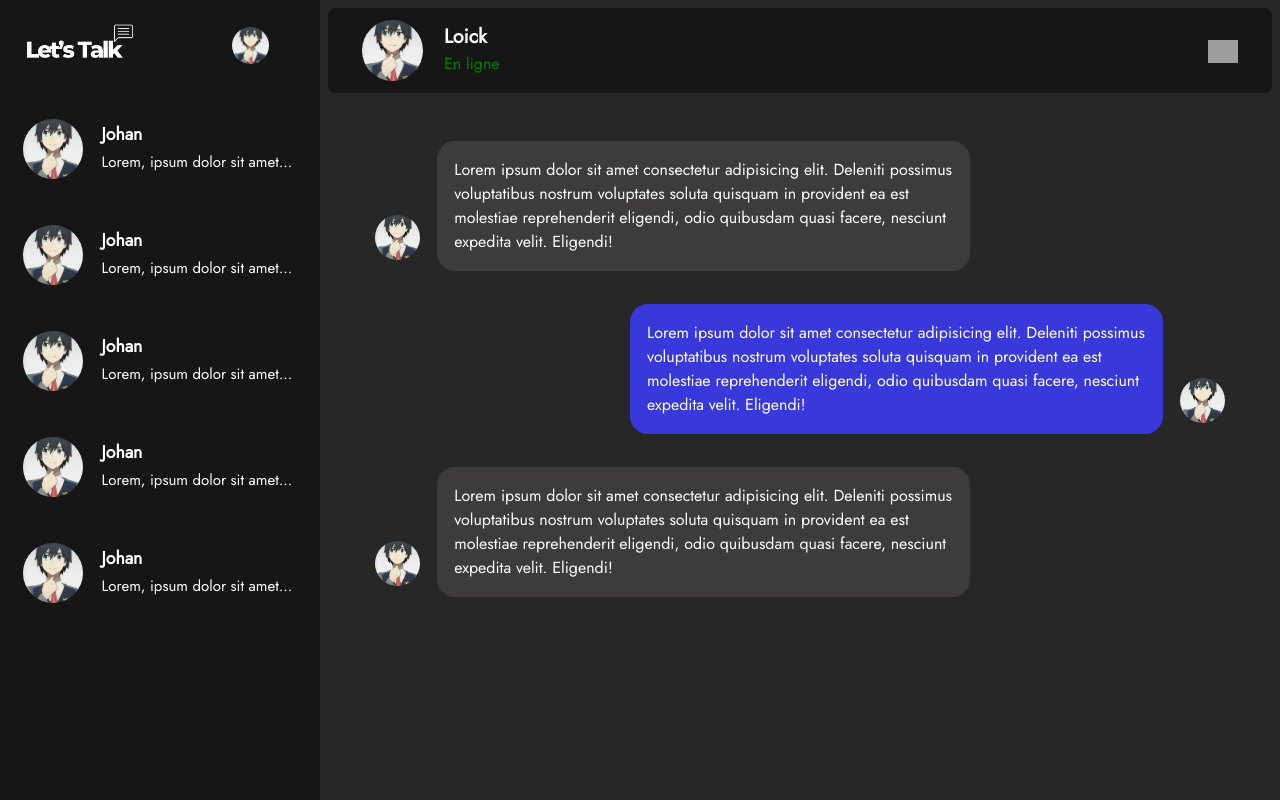
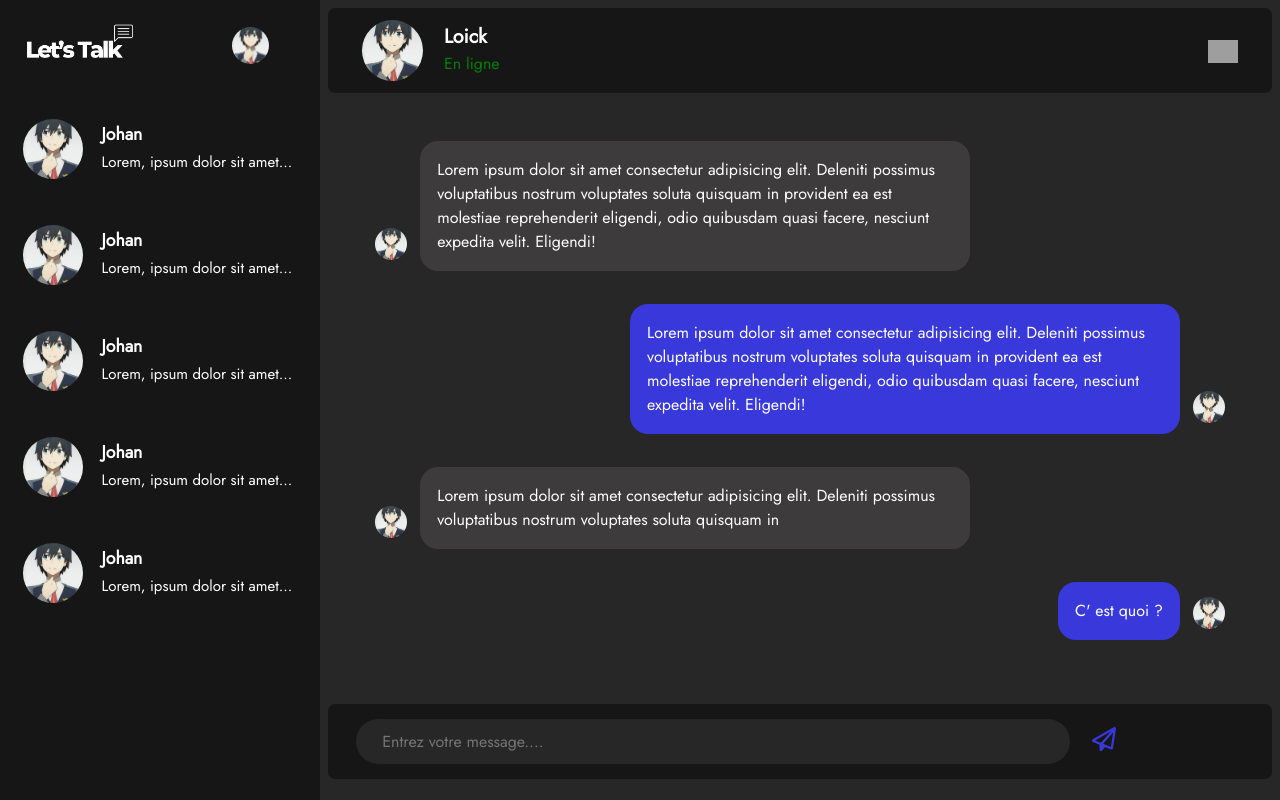
Before and after one commit to KiritoEM/MERN_chat-app, a Next.js app: page /accueil in a window 1280 px wide. Built offline with nearby package versions, Linux system fonts and the light colour scheme; no server answers; sample sign-in values are in the browser's storage; grey boxes are pictures that could not be loaded.

Commit message:
add card pictures-profile

```diff
--- a/package.json
+++ b/package.json
@@ -9,6 +9,10 @@
     "lint": "next lint"
   },
   "dependencies": {
+    "@fortawesome/fontawesome-svg-core": "^6.5.1",
+    "@fortawesome/free-regular-svg-icons": "^6.5.1",
+    "@fortawesome/free-solid-svg-icons": "^6.5.1",
+    "@fortawesome/react-fontawesome": "^0.2.0",
     "axios": "^1.6.2",
     "firebase": "^10.7.1",
     "next": "14.0.4",
--- a/src/components/Home/ChatContent.tsx
+++ b/src/components/Home/ChatContent.tsx
@@ -1,11 +1,13 @@
 import ChatContentHeader from "./ChatContent/ChatContentHeader";
 import ChatContentMessages from "./ChatContent/ChatContentMessages";
+import ChatSend from "./ChatContent/ChatSend";
 
 const ChatContent = (): JSX.Element => {
   return (
     <section id="chat-content">
       <ChatContentHeader />
       <ChatContentMessages />
+      <ChatSend />
     </section>
   );
 };
--- a/src/components/Home/ChatContent/ChatContentMessages.tsx
+++ b/src/components/Home/ChatContent/ChatContentMessages.tsx
@@ -35,9 +35,17 @@ const ChatContentMessages = (): JSX.Element => {
           <p>
             Lorem ipsum dolor sit amet consectetur adipisicing elit. Deleniti
             possimus voluptatibus nostrum voluptates soluta quisquam in
-            provident ea est molestiae reprehenderit eligendi, odio quibusdam
-            quasi facere, nesciunt expedita velit. Eligendi!
           </p>
+        </div>
+      </div>
+      <div className="chat-2">
+        <div className="content">
+          <p>
+          C' est quoi ?
+          </p>
+          <div className="profile-picture">
+            <img src="/images/hiro.jpeg" alt="" />
+          </div>
         </div>
       </div>
     </div>
--- /dev/null
+++ b/src/components/Home/ChatContent/ChatSend.tsx
@@ -0,0 +1,17 @@
+import { faPaperPlane } from "@fortawesome/free-regular-svg-icons";
+import { FontAwesomeIcon } from "@fortawesome/react-fontawesome";
+
+const ChatSend = (): JSX.Element => {
+  return (
+    <div className="section-send">
+      <div className="input">
+        <input type="text" name="" id="" placeholder="Entrez votre message...."/>
+      </div>
+      <div className="button">
+          <FontAwesomeIcon icon={faPaperPlane} id="icon"/>
+      </div>
+    </div>
+  );
+};
+
+export default ChatSend;
--- a/src/styles/home/chat-content.scss
+++ b/src/styles/home/chat-content.scss
@@ -7,6 +7,7 @@
     padding-right: 8px;
     overflow-x: hidden;
     overflow-y: auto;
+    padding-bottom: 1.5rem;
 
     .section-header {
         width: 100%;
@@ -83,7 +84,7 @@
             .content {
                 max-width: 70%;
                 display: flex;
-                gap: 17px;
+                gap: 13px;
 
                 .profile-picture {
                     height: 100%;
@@ -93,8 +94,8 @@
                     bottom: 27px;
 
                     img {
-                        width: 45px;
-                        height: 45px;
+                        width: 32px;
+                        height: 32px;
                         object-fit: cover;
                         border-radius: 50%;
                     }
@@ -118,7 +119,7 @@
             .content {
                 max-width: 70%;
                 display: flex;
-                gap: 17px;
+                gap: 13px;
 
                 .profile-picture {
                     height: 100%;
@@ -128,8 +129,8 @@
                     bottom: 27px;
 
                     img {
-                        width: 45px;
-                        height: 45px;
+                        width: 32px;
+                        height: 32px;
                         object-fit: cover;
                         border-radius: 50%;
                     }
@@ -144,4 +145,39 @@
             }
         }
     }
+
+    .section-send {
+        width: 100%;
+        height: 4.7rem;
+        background-color: $primary;
+        border-radius: 7px;
+        margin-top: 3rem;
+        display: flex;
+        align-items: center;
+        justify-content: flex-start;
+        padding-left: 3%;
+        padding-right: 8%;
+        gap: 22px;
+
+        .input {
+            width: 85%;
+
+            input {
+                width: 100%;
+                border-radius: 25px;
+                height: 2.8rem;
+                border: 0;
+                background-color: $secondary;
+                padding: 7px 26px;
+            }
+        }
+
+        .button{
+
+            #icon{
+                color: rgb(56, 56, 219);
+                font-size: 24px;
+            }
+        }
+    }
 }
```
Also changed, not shown: 1 other file (tests, documents, lock files or other folders).
